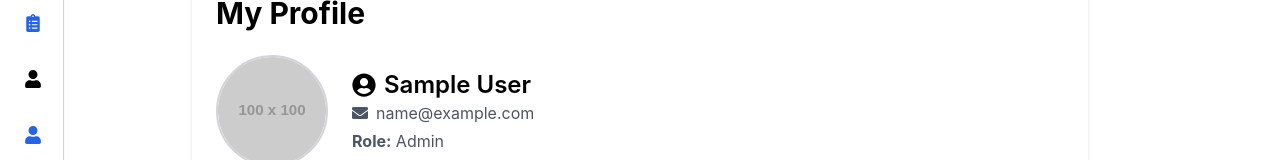
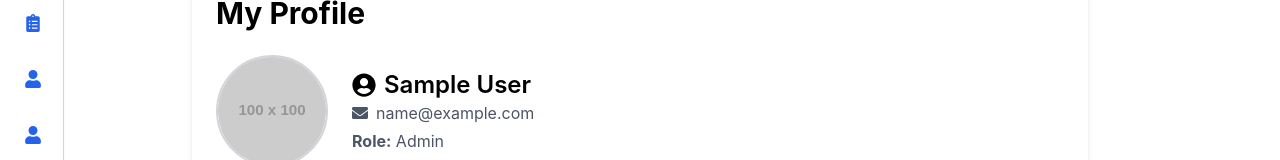
Before and after one commit to pranshugp/eduwire-crm, a React (Create React App) app in the folder Frontend/: page /profile in a window 1280 px wide. Shown: the part 141-301 px from the top of the page. Built offline with nearby package versions, Linux system fonts and the light colour scheme; sample sign-in values are in the browser's storage.

Commit message:
make changes in sidebar

```diff
--- a/Frontend/src/components/Sidebar.jsx
+++ b/Frontend/src/components/Sidebar.jsx
@@ -27,7 +27,7 @@ const Sidebar = () => {
             {user.role === 'admin' && (
               <>
                 <SidebarItem to="/leads" icon={<FaClipboardList className="text-blue-600" />} label="All Leads" />
-                <SidebarItem to="/admin/counsellors" icon={<FaUser />} label="Manage Users" />
+                <SidebarItem to="/admin/counsellors" icon={<FaUser className="text-blue-600" />} label="Manage Users" />
               </>
             )}
 
```
